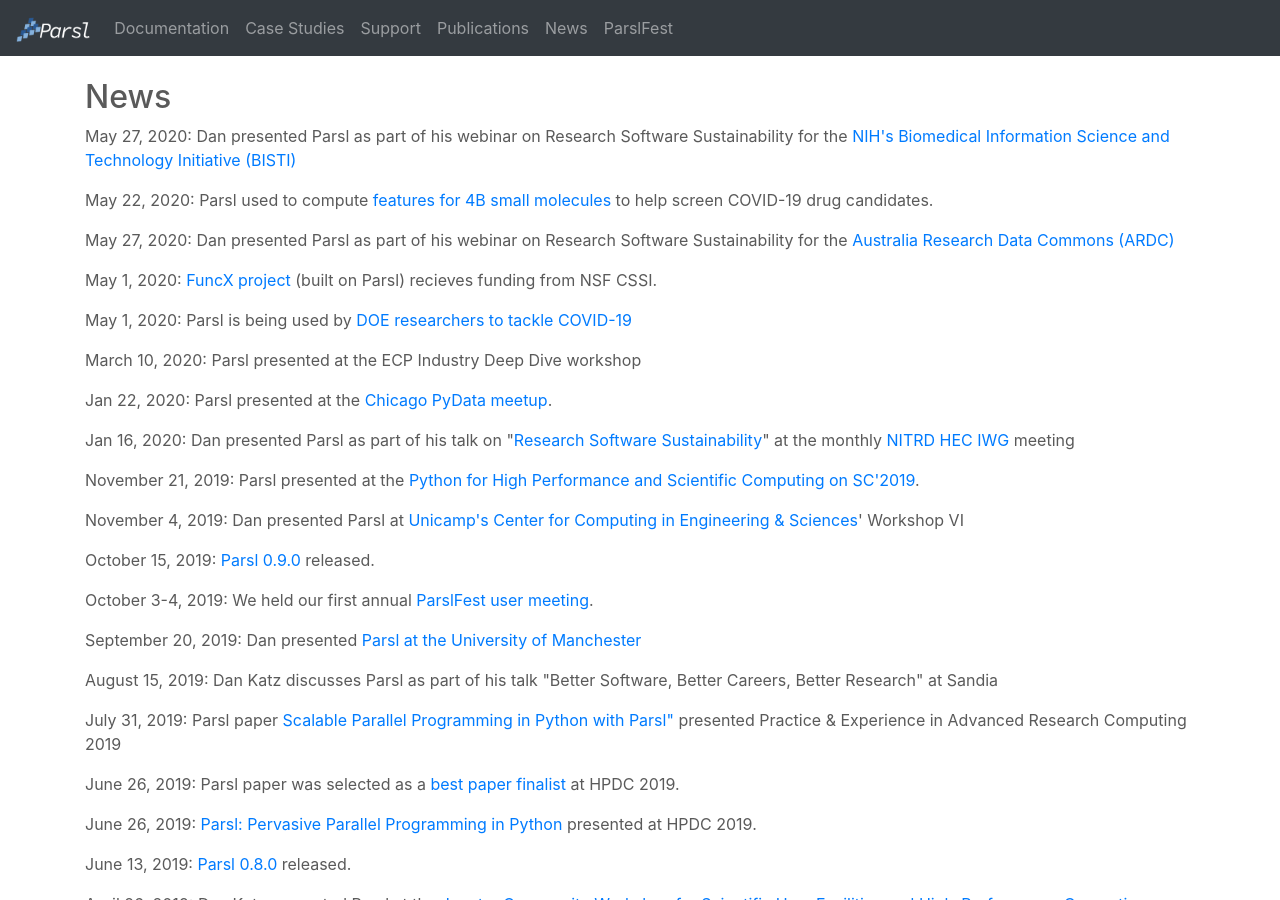
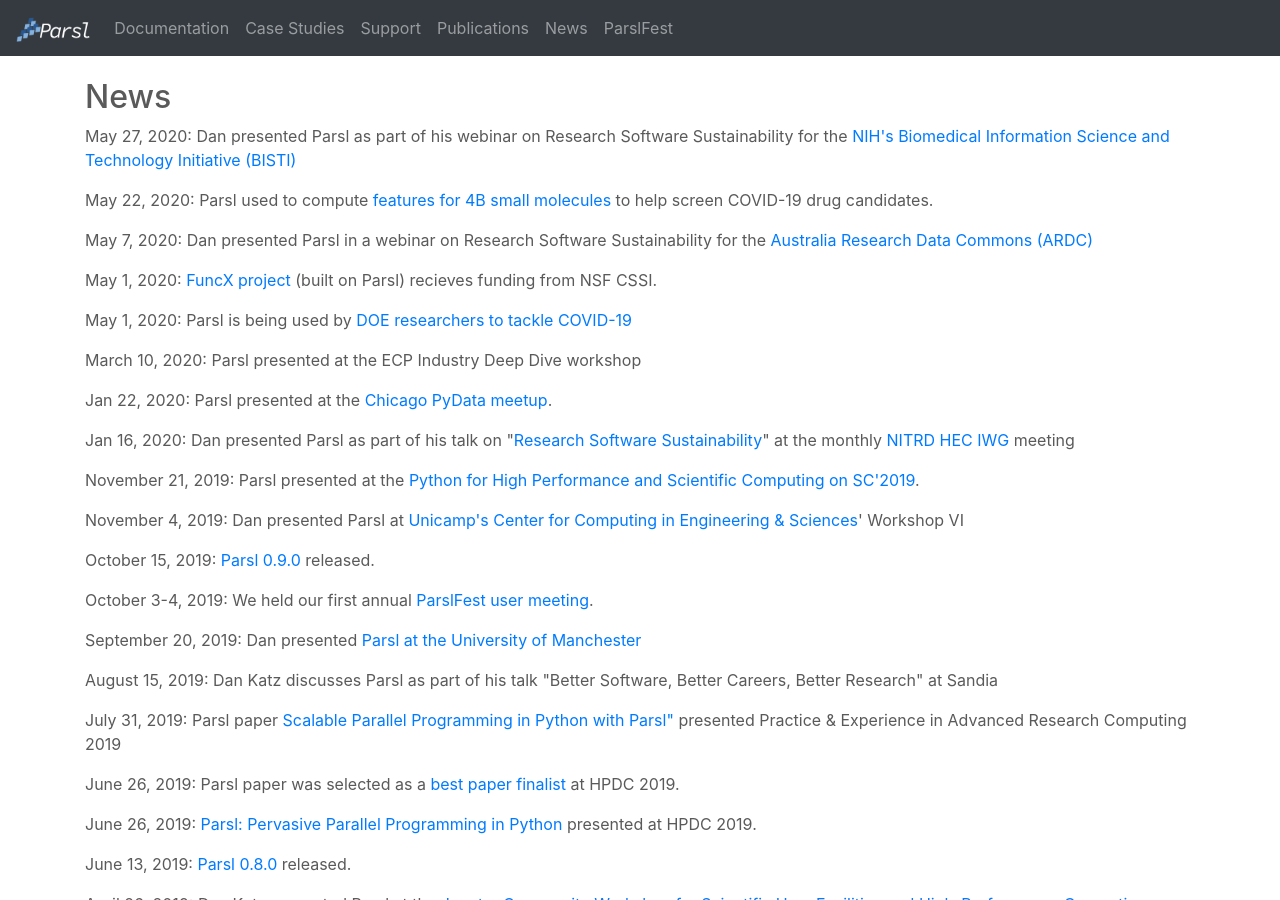
Before and after one commit to Parsl/parsl.github.io, a Jekyll site: the page built from news.html, in a window 1280 px wide and 900 px high. Built offline with Jekyll 4.4.1, drawn with Linux system fonts in a browser that asks for light colours.

Commit message:
Update news.html

```diff
--- a/news.html
+++ b/news.html
@@ -30,8 +30,8 @@
       </div>
 
        <div class="news-info">
-        <p><span class="name">May 27, 2020:</span>
-          Dan presented Parsl as part of his webinar on Research Software Sustainability for the <a href="https://ardc.edu.au">Australia Research Data Commons (ARDC)</a>
+        <p><span class="name">May 7, 2020:</span>
+          Dan presented Parsl in a webinar on Research Software Sustainability for the <a href="https://ardc.edu.au">Australia Research Data Commons (ARDC)</a>
         </p>
       </div>
 
```
